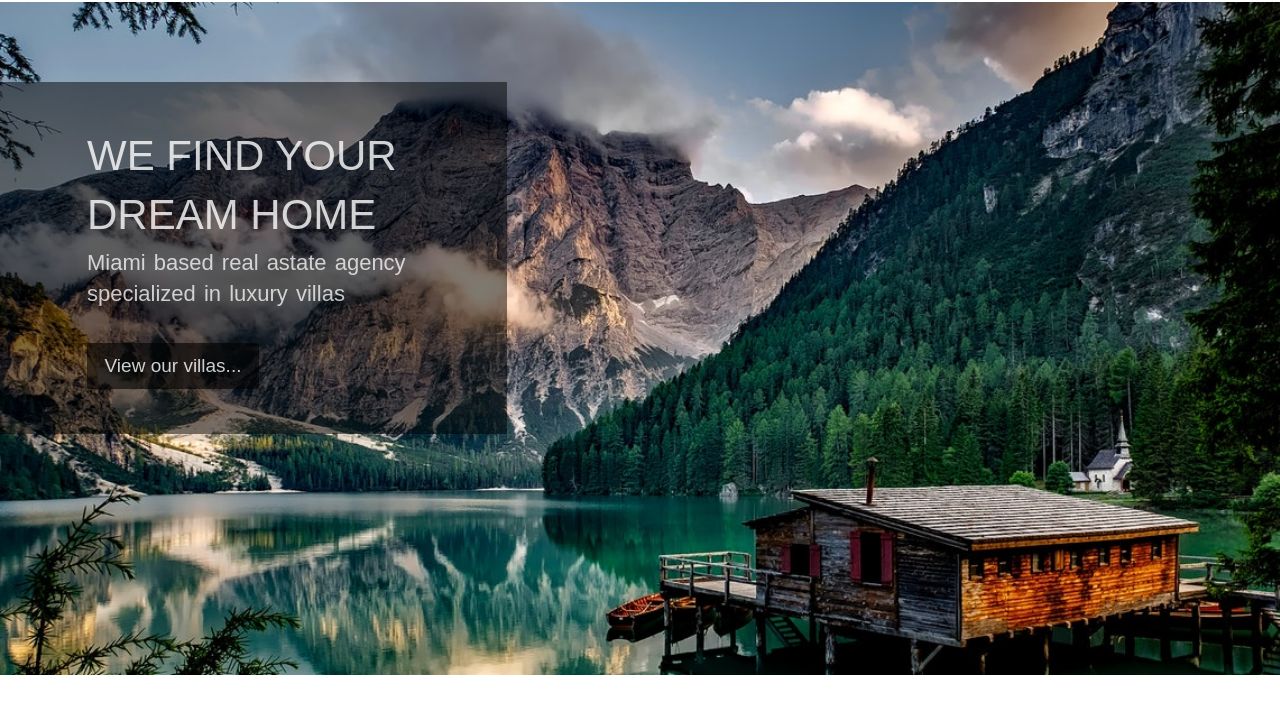
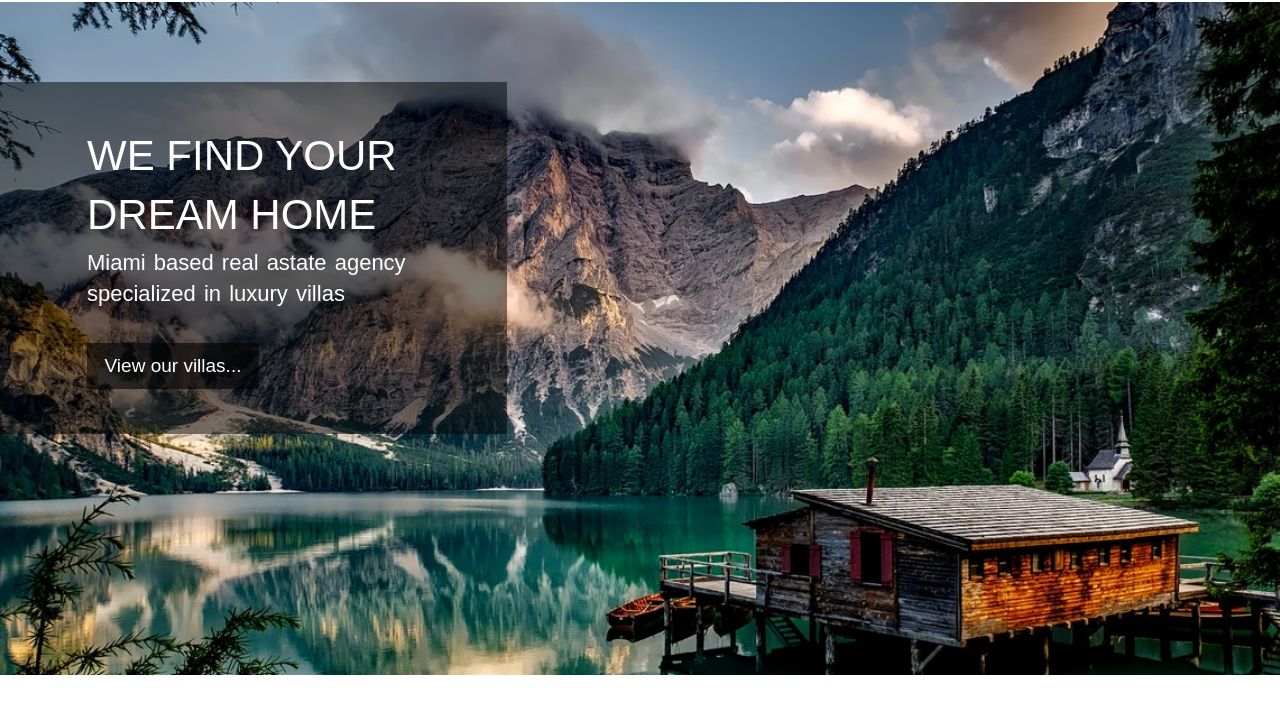
Before and after one commit to sheikhjubaer/Class9_JPG-to-html-no-2, a plain HTML site: page index.html in a window 1280 px wide. Shown: the part 101-814 px from the top of the page. Drawn offline with Linux system fonts and the light colour scheme.

Commit message:
Update style.css

```diff
--- a/css/style.css
+++ b/css/style.css
@@ -82,7 +82,7 @@ body {
     line-height: 1.4;
     font-weight: lighter;
     margin-bottom: 3px;
-    opacity: 80%;
+    /*opacity: 80%;*/
 }
 .banner-section .wrapper .b-content h3 {
     color: #fff;
@@ -90,7 +90,7 @@ body {
     font-size: 22px;
     line-height: 1.4;
     word-spacing: 2px;
-    opacity: 75%;
+    /*opacity: 75%;*/
 }
 .banner-section .wrapper .b-content .button {
     background: rgba(0,0,0,0.6);
@@ -107,7 +107,7 @@ body {
 .banner-section .wrapper .b-content .button p {
     color: #fff;
     font-size: 19px;
-    opacity: 80%;
+    /*opacity: 80%;*/
 }
 
 /*Banner Section CSS Ends*/
```
